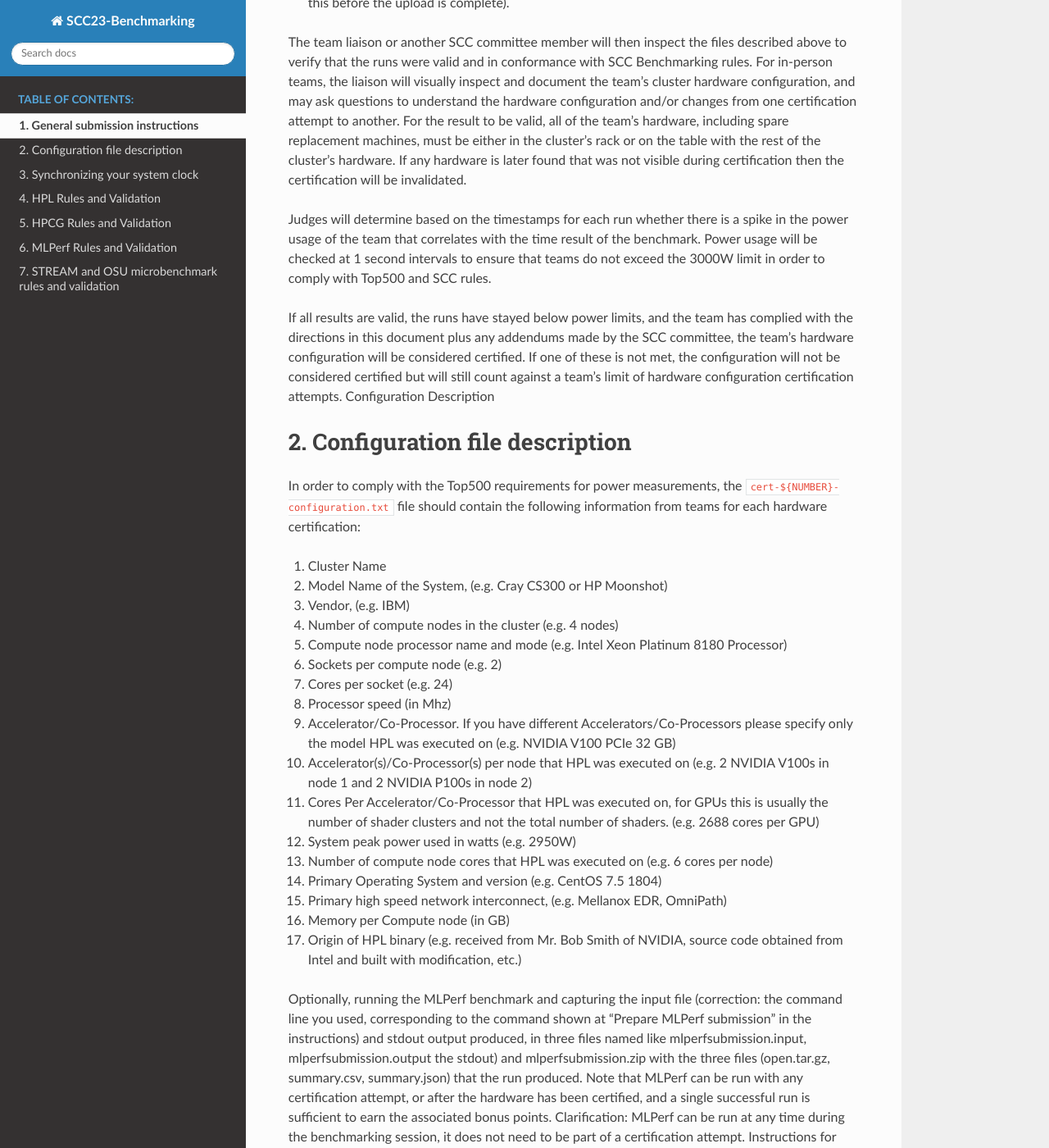
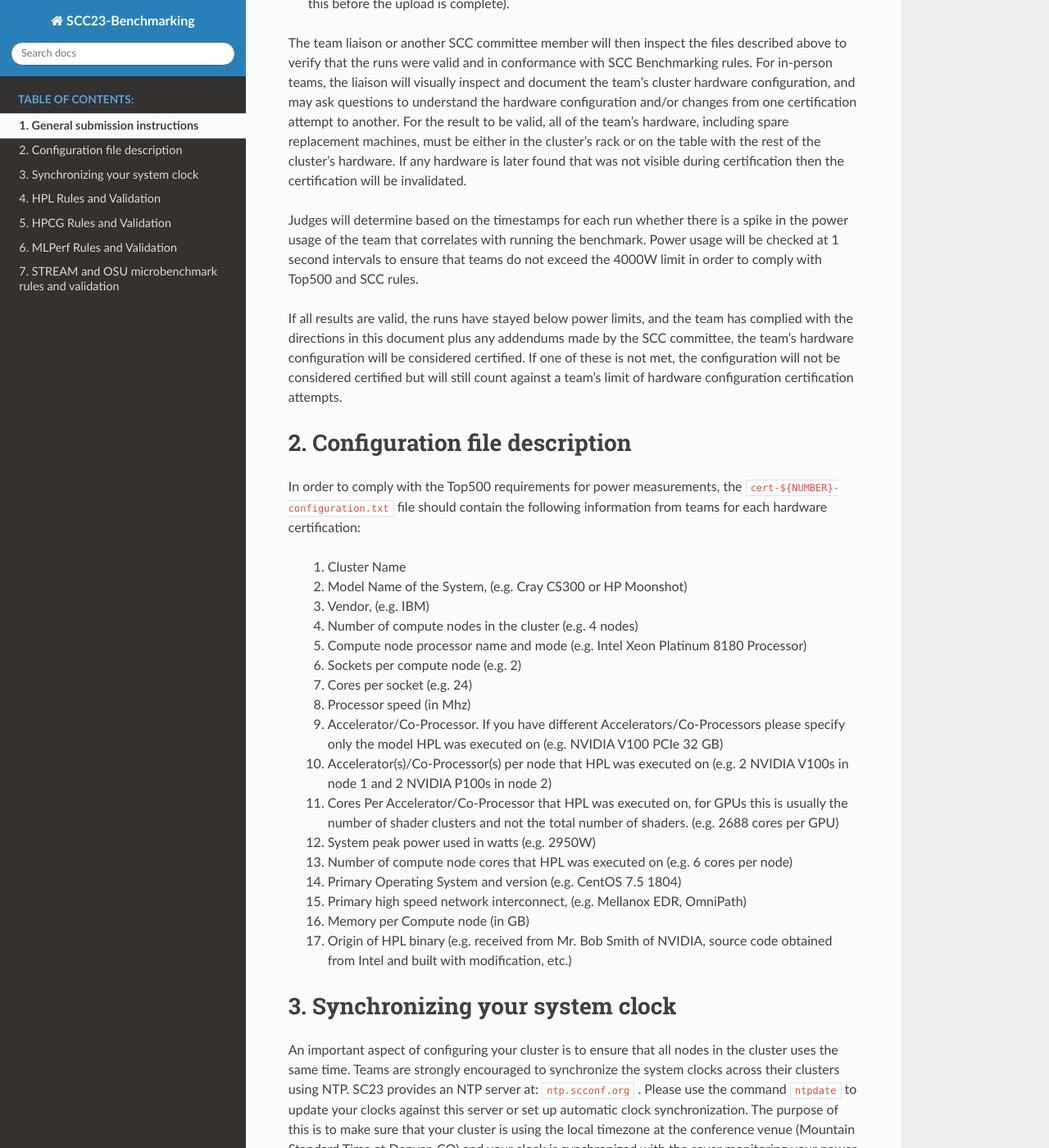
Before and after one commit to amaji/scc23-benchmarking, a Sphinx documentation site: the page built from source/benchmarks/general.rst, in a window 1280 px wide and 1400 px high, scrolled down 1366 px. Shown: the whole window at 82% size. Built offline with Sphinx 7.4.7 and the Read the Docs theme 2.0.0, drawn with Linux system fonts in a browser that asks for light colours; some of the changed text lies outside the part shown.

Commit message:
Remove old block. Clarify NTP instructions.

```diff
--- a/source/benchmarks/general.rst
+++ b/source/benchmarks/general.rst
@@ -4,19 +4,19 @@ General submission instructions
 A hardware certification submission consists of a team:
 
 1. Configuring their cluster hardware as they see fit.
-2. Running HPL, HPCG and MLPerf Inference in succession (in any order), following the rules noted below for each, and receiving valid results that do not violate the 4000W PDU power limit for the entirety of benchmark runs and any time in between. *Note that for SCC23, there is also a per-node power limit of 2000W, implying that the power consumption by any single node must not exceed 2000W when the benchmarks are run.* The time in between any two benchmark runs must be no more than 30 minutes. For each benchmark, the team should capture:
+2. Running HPL, HPCG and MLPerf Inference in succession (in any order), following the rules noted below for each, and receiving valid results that do not violate the 4000W PDU power limit for the entirety of benchmark runs and any time in between. *Note that for SCC23, there is also a per-node power limit of 2000W, implying that the power consumption by any single node must not exceed 2000W when the benchmarks are run.* The time in between any two core benchmark runs must be no more than 30 minutes. For each benchmark, the team should capture:
 
    - Timestamps immediately before and after the run, in a file named like ``cert-${NUMBER}-${BENCHMARK}.tstamps``. Teams can capture these timestamps by running:
 
 	``echo `date -u` > cert-${NUMBER}-${BENCHMARK}.tstamps`` immediately before the run, and
-	``echo `date -u` >> cert-${NUMBER}-${BENCHMARK}.tstamps`` upon completion of the run (note the ">>" to append rather than overwrite the file).
+	``echo `date -u` >> cert-${NUMBER}-${BENCHMARK}.tstamps`` upon completion of the run (note the ``>>`` to append rather than overwrite the file).
 
    - The input file used, copied to a file named like ``cert-${NUMBER}-${BENCHMARK}.input``
-   - The output produced, copied to a file named like ``cert-${NUMBER}-${BENCHMARK}.rslts``. Where ``${NUMBER}`` corresponds to the team’s current hardware certification attempt (i.e. 1, 2, 3, 4, or 5), and ``${BENCHMARK}`` is one of "hpl", "hpcg", "mlperf", for example: ``cert-1-hpcg.tstamps``
-   - The team should also record the information listed under :ref:`Configuration file<Configuration file>` below, in a file named like ``cert-${NUMBER}-configuration.txt``. This information is needed to form a valid top500 submission and must be submitted with the HPL input and results files.
+   - The output produced, copied to a file named like ``cert-${NUMBER}-${BENCHMARK}.rslts``. Where ``${NUMBER}`` corresponds to the team’s current hardware certification attempt (i.e. ``1``, ``2``, ``3``, ``4``, or ``5``), and ``${BENCHMARK}`` is one of ``hpl``, ``hpcg``, ``mlperf``, for example: ``cert-1-hpcg.tstamps``
+   - The team should also record the information listed under the section :ref:`Configuration file<Configuration file>` below, in a file named like ``cert-${NUMBER}-configuration.txt``. This information is needed to form a valid top500 submission and must be submitted with the HPL input and results files.
 
 3. Running STREAM and OSU microbenchmarks at any time before or during the certification runs and including corresponding ``*.rslts``, ``*.tstamps``, and ``*.input`` (if relevant) files with the other benchmark results.
-4. Uploading all of the files described above (``cert-*-*.*``, and ``cert-*-configuration.txt``) to the location designated by the SCC committee. Teams are encouraged to organize their results into separate directories for each benchmark. An example is shown below.
+4. Uploading all of the files described above (``cert-*-*.*``, and ``cert-*-configuration.txt``) to the file server designated by the SCC committee. Teams are encouraged to organize their results into separate directories for each benchmark. An example is shown below.
 
      .. code-block::
 
@@ -43,14 +43,13 @@ A hardware certification submission consists of a team:
 	    |-- cert-1-stream.rslts
 	    `-- cert-1-stream.tstamps
 
-4. Within 10 minutes of completing the set of benchmark runs, sending one team member to alert their team liaison that they are ready to have their hardware configuration certified (you can do this before the upload is complete).
+5. Within 10 minutes of completing the set of benchmark runs, sending one team member to alert their team liaison that they are ready to have their hardware configuration certified (you can do this before the upload is complete).
 
 The team liaison or another SCC committee member will then inspect the files described above to verify that the runs were valid and in conformance with SCC Benchmarking rules. For in-person teams, the liaison will visually inspect and document the team’s cluster hardware configuration, and may ask questions to understand the hardware configuration and/or changes from one certification attempt to another. For the result to be valid, all of the team's hardware, including spare replacement machines, must be either in the cluster’s rack or on the table with the rest of the cluster’s hardware. If any hardware is later found that was not visible during certification then the certification will be invalidated.
 
-Judges will determine based on the timestamps for each run whether there is a spike in the power usage of the team that correlates with the time result of the benchmark. Power usage will be checked at 1 second intervals to ensure that teams do not exceed the 3000W limit in order to comply with Top500 and SCC rules.
+Judges will determine based on the timestamps for each run whether there is a spike in the power usage of the team that correlates with running the benchmark. Power usage will be checked at 1 second intervals to ensure that teams do not exceed the 4000W limit in order to comply with Top500 and SCC rules.
 
 If all results are valid, the runs have stayed below power limits, and the team has complied with the directions in this document plus any addendums made by the SCC committee, the team’s hardware configuration will be considered certified. If one of these is not met, the configuration will not be considered certified but will still count against a team’s limit of hardware configuration certification attempts.
-Configuration Description
 
 .. _Configuration file:
 
@@ -59,28 +58,24 @@ Configuration file description
 
 In order to comply with the Top500 requirements for power measurements, the ``cert-${NUMBER}-configuration.txt`` file should contain the following information from teams for each hardware certification:
 
-1) Cluster Name
-2) Model Name of the System, (e.g. Cray CS300 or HP Moonshot)
-3) Vendor, (e.g. IBM)
-4) Number of compute nodes in the cluster (e.g. 4 nodes)
-5) Compute node processor name and mode (e.g. Intel Xeon Platinum 8180 Processor)
-6) Sockets per compute node (e.g. 2)
-7) Cores per socket (e.g. 24)
-8) Processor speed (in Mhz)
-9) Accelerator/Co-Processor. If you have different Accelerators/Co-Processors please specify only the model HPL was executed on (e.g. NVIDIA V100 PCIe 32 GB)
-10) Accelerator(s)/Co-Processor(s) per node that HPL was executed on (e.g. 2 NVIDIA V100s in node 1 and 2 NVIDIA P100s in node 2)
-11) Cores Per Accelerator/Co-Processor that HPL was executed on, for GPUs this is usually the number of shader clusters and not the total number of shaders. (e.g. 2688 cores per GPU)
-12) System peak power used in watts (e.g. 2950W)
-13) Number of compute node cores that HPL was executed on (e.g. 6 cores per node)
-14) Primary Operating System and version (e.g. CentOS 7.5 1804)
-15) Primary high speed network interconnect, (e.g. Mellanox EDR, OmniPath)
-16) Memory per Compute node (in GB)
-17) Origin of HPL binary (e.g. received from Mr. Bob Smith of NVIDIA, source code obtained from Intel and built with modification, etc.)
-
-
-Optionally, running the MLPerf benchmark and capturing the input file (correction: the command line you used, corresponding to the command shown at "Prepare MLPerf submission" in the instructions) and stdout output produced, in three files named like mlperfsubmission.input, mlperfsubmission.output the stdout) and mlperfsubmission.zip with the three files (open.tar.gz, summary.csv, summary.json) that the run produced.
-Note that MLPerf can be run with any certification attempt, or after the hardware has been certified, and a single successful run is sufficient to earn the associated bonus points. Clarification: MLPerf can be run at any time during the benchmarking session, it does not need to be part of a certification attempt. Instructions for running the MLPerf benchmark can be found at https://github.com/mlcommons/ck/blob/master/docs/tutorials/sc22-scc-mlperf.md
+	1) Cluster Name
+	2) Model Name of the System, (e.g. Cray CS300 or HP Moonshot)
+	3) Vendor, (e.g. IBM)
+	4) Number of compute nodes in the cluster (e.g. 4 nodes)
+	5) Compute node processor name and mode (e.g. Intel Xeon Platinum 8180 Processor)
+	6) Sockets per compute node (e.g. 2)
+	7) Cores per socket (e.g. 24)
+	8) Processor speed (in Mhz)
+	9) Accelerator/Co-Processor. If you have different Accelerators/Co-Processors please specify only the model HPL was executed on (e.g. NVIDIA V100 PCIe 32 GB)
+	10) Accelerator(s)/Co-Processor(s) per node that HPL was executed on (e.g. 2 NVIDIA V100s in node 1 and 2 NVIDIA P100s in node 2)
+	11) Cores Per Accelerator/Co-Processor that HPL was executed on, for GPUs this is usually the number of shader clusters and not the total number of shaders. (e.g. 2688 cores per GPU)
+	12) System peak power used in watts (e.g. 2950W)
+	13) Number of compute node cores that HPL was executed on (e.g. 6 cores per node)
+	14) Primary Operating System and version (e.g. CentOS 7.5 1804)
+	15) Primary high speed network interconnect, (e.g. Mellanox EDR, OmniPath)
+	16) Memory per Compute node (in GB)
+	17) Origin of HPL binary (e.g. received from Mr. Bob Smith of NVIDIA, source code obtained from Intel and built with modification, etc.)
 
 Synchronizing your system clock
 -------------------------------
-You must synchronize the system clocks across your cluster using NTP. SC23 provides an NTP server at the URL: . Please use the command ``ntpdate`` to update your clocks against this server or set up automatic clock synchronization. The purpose of this is to make sure that your cluster is using the local timezone at the conference venue and it is synchronized with the sever monitoring your power consumption. Without proper clock synchronization it may take significantly longer to validate your results.
+An important aspect of configuring your cluster is to ensure that all nodes in the cluster uses the same time. Teams are strongly encouraged to synchronize the system clocks across their clusters using NTP. SC23 provides an NTP server at: ``ntp.scconf.org`` . Please use the command ``ntpdate`` to update your clocks against this server or set up automatic clock synchronization. The purpose of this is to make sure that your cluster is using the local timezone at the conference venue (Mountain Standard Time at Denver, CO) and your clock is synchronized with the sever monitoring your power consumption. **Without proper clock synchronization it may take significantly longer to validate your results.** Teams will not be allocated additional time due to delays in validation/certification arising due to clock skew.
```
